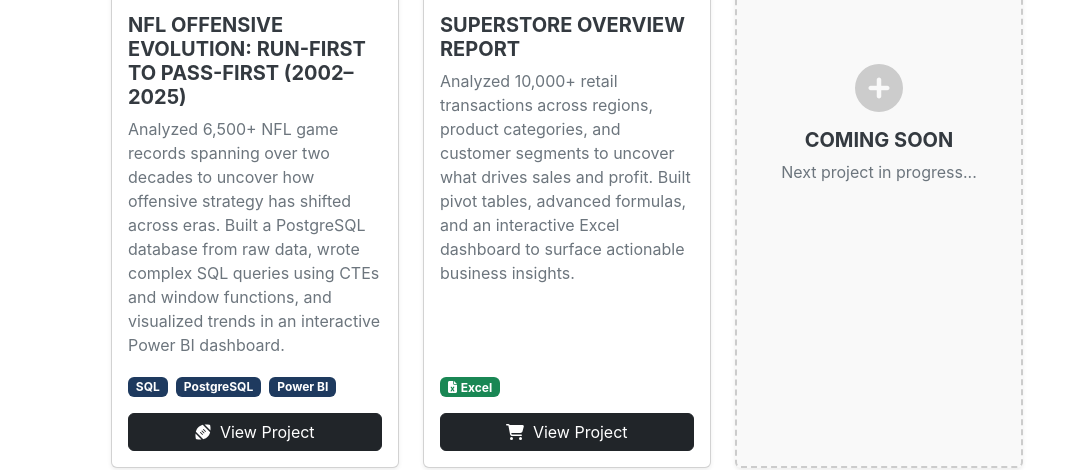
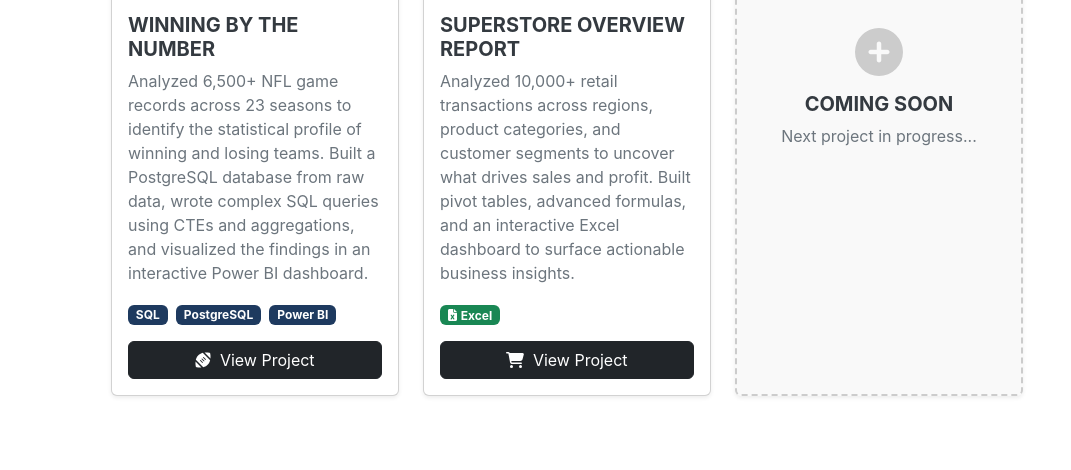
Before and after one commit to Kenneth-somme/kenneth-somme.github.io, a plain HTML site: page index.html in a window 1280 px wide. Shown: the part 2001-2471 px from the top of the page, without its empty margins (209-1280 px from the left). Drawn offline with nearby package versions, Linux system fonts and the light colour scheme; a web font is replaced by a local one.

Commit message:
Update index.html

```diff
--- a/index.html
+++ b/index.html
@@ -73,8 +73,8 @@
                             <div class="card shadow-sm w-100 d-flex flex-column">
                                 <img src="assets/img/field.jpg" class="card-img-top" alt="NFL Stadium" style="height: 200px; object-fit: cover;">
                                 <div class="card-body d-flex flex-column">
-                                    <h5 class="card-title">NFL Offensive Evolution: Run-First to Pass-First (2002–2025)</h5>
-                                    <p class="card-text flex-grow-1">Analyzed 6,500+ NFL game records spanning over two decades to uncover how offensive strategy has shifted across eras. Built a PostgreSQL database from raw data, wrote complex SQL queries using CTEs and window functions, and visualized trends in an interactive Power BI dashboard.</p>
+                                    <h5 class="card-title">Winning by the number</h5>
+                                    <p class="card-text flex-grow-1">Analyzed 6,500+ NFL game records across 23 seasons to identify the statistical profile of winning and losing teams. Built a PostgreSQL database from raw data, wrote complex SQL queries using CTEs and aggregations, and visualized the findings in an interactive Power BI dashboard.</p>
                                     <div class="mb-3">
                                         <span class="badge bg-primary me-1">SQL</span>
                                         <span class="badge bg-primary me-1">PostgreSQL</span>
```
